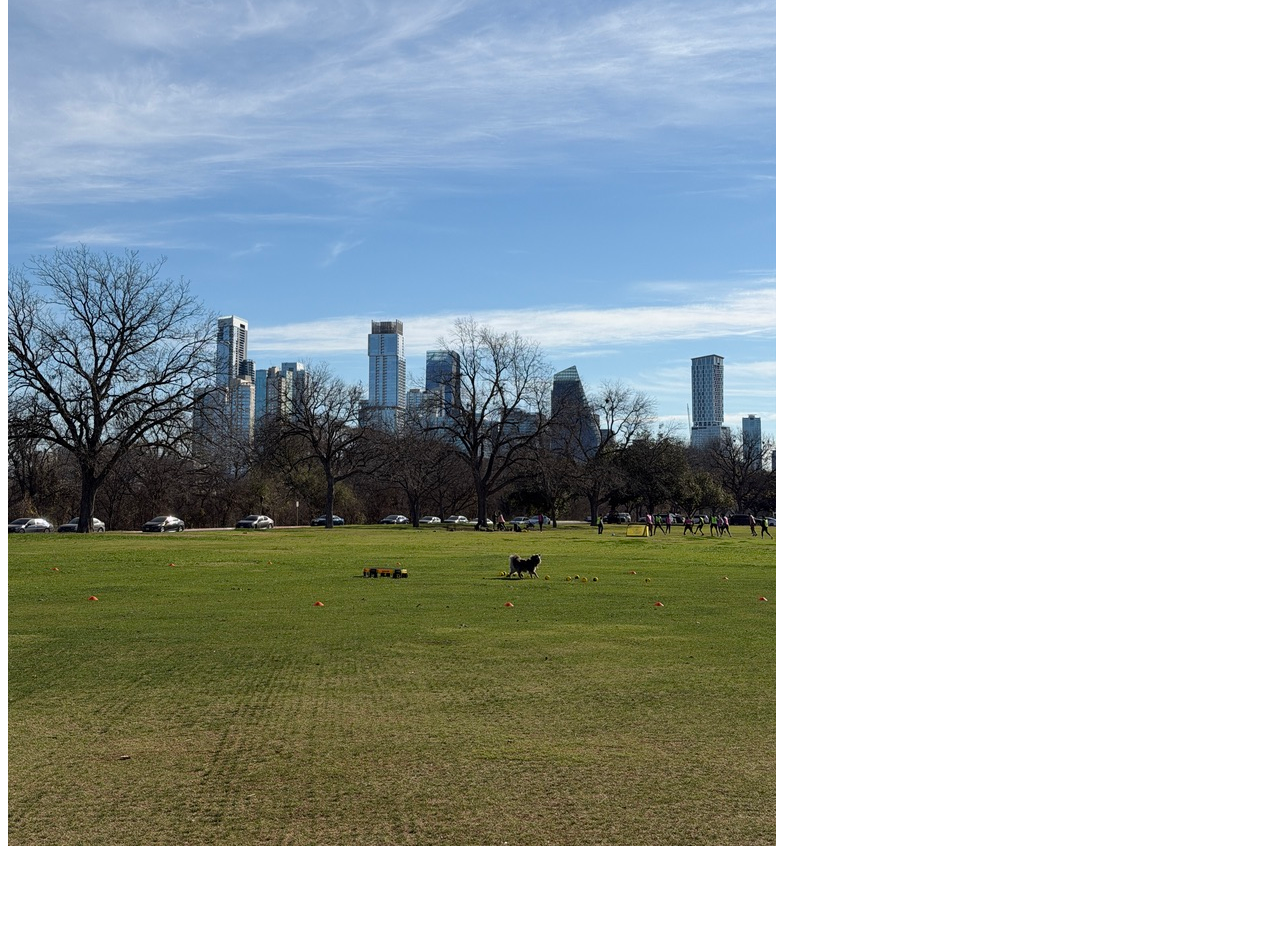
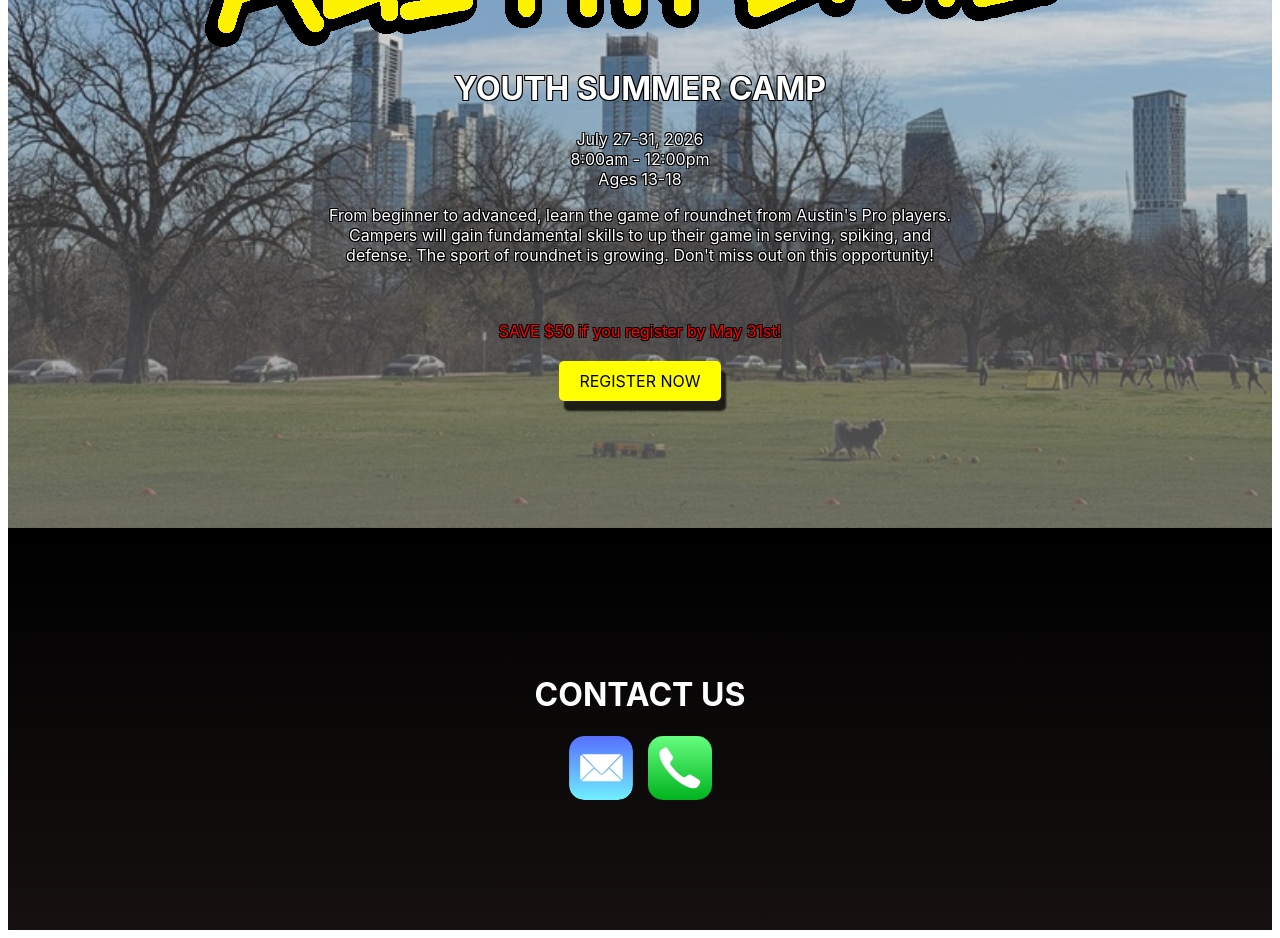
Before and after one commit to leeaforbes/austinbats, an Angular app: page /summer-camp in a window 1280 px wide. Shown: the part 300-1238 px from the top of the page. Before the commit the page ends 1158 px from the top, so only its background shows below. Built offline with nearby package versions, Linux system fonts and the light colour scheme.

Commit message:
summer camp

```diff
--- a/src/app/home/home.html
+++ b/src/app/home/home.html
@@ -68,22 +68,22 @@
     </div>
     <div class="hstack gap center">
         <div>
-            <a class="yellow" href="https://groupme.com/join_group/103318046/zMhwSP4B" title="GroupMe">
+            <a href="https://groupme.com/join_group/103318046/zMhwSP4B" title="GroupMe">
                 <img class="icon" src="../../assets/logo/groupme-logo.jpg" />
             </a>
         </div>
         <div>
-            <a class="yellow" href="https://discord.gg/rFvRKaesen" title="Discord">
+            <a href="https://discord.gg/rFvRKaesen" title="Discord">
                 <img class="icon" src="../../assets/logo/discord-logo.jpg" />
             </a>
         </div>
         <div>
-            <a class="yellow" href="mailto:austinbatsroundnet@gmail.com" title="Email">
+            <a href="mailto:austinbatsroundnet@gmail.com" title="Email">
                 <img class="icon" src="../../assets/logo/apple-email-logo.svg" />
             </a>
         </div>
         <div>
-            <a class="yellow" href="https://www.youtube.com/@ATXBats" title="YouTube">
+            <a href="https://www.youtube.com/@ATXBats" title="YouTube">
                 <img class="icon youtube-icon" src="../../assets/logo/youtube-logo.jpg" />
             </a>
         </div>
--- a/src/app/summer-camp/summer-camp.css
+++ b/src/app/summer-camp/summer-camp.css
@@ -0,0 +1,19 @@
+.top-section {
+    text-shadow:
+        -1px -1px 0 #000,
+        1px -1px 0 #000,
+        -1px 1px 0 #000,
+        1px 1px 0 #000;
+
+    background-image: linear-gradient(rgb(0, 0, 0, 0), rgba(115, 115, 115, 0.75)), url('../../assets/media/zilker-court.jpeg');
+    background-repeat: no-repeat;
+    background-position: 50% 60%;
+    background-size: cover;
+}
+
+.mid-section {
+    background-image: linear-gradient(rgb(0, 0, 0), rgba(22, 16, 16));
+    background-repeat: no-repeat;
+    background-position: center;
+    background-size: cover;
+}
--- a/src/app/summer-camp/summer-camp.html
+++ b/src/app/summer-camp/summer-camp.html
@@ -1,2 +1,53 @@
-<p>summer-camp works!</p>
-<img src="../../assets/media/zilker-court.jpeg" alt="">
+<div class="top-section section">
+    <div class="vstack center">
+        <div class="hstack center">
+            <img style="max-width: 80%;" src="../assets/logo/austin bats text.png" alt="" />
+        </div>
+        <div class="hstack center">
+            <div class="vstack center">
+                <h1>YOUTH SUMMER CAMP</h1>
+                <div>July 27-31, 2026</div>
+                <div>8:00am - 12:00pm</div>
+                <div>Ages 13-18</div>
+            </div>
+        </div>
+        <div class="hstack center">
+            <p style="max-width: 80vmin;">
+                From beginner to advanced, learn the game of roundnet from Austin's Pro players.
+                Campers will gain fundamental skills to up their game in serving, spiking, and defense.
+                The sport of roundnet is growing. Don't miss out on this opportunity!
+            </p>
+        </div>
+
+        <br>
+        <br>
+
+        <div>
+            <div style="color: red;">SAVE $50 if you register by May 31st!</div>
+            <br>
+            <div class="hstack center">
+                <div class="big-yellow-button">REGISTER NOW</div>
+            </div>
+        </div>
+    </div>
+</div>
+
+<div class="mid-section section">
+    <div class="vstack center">
+        <div class="hstack center">
+            <h1>CONTACT US</h1>
+        </div>
+    </div>
+    <div class="hstack gap center">
+        <div>
+            <a href="mailto:austinbatsroundnet@gmail.com" title="Email">
+                <img class="icon" src="../../assets/logo/apple-email-logo.svg" />
+            </a>
+        </div>
+        <div>
+            <a href="tel:713-501-7213" title="Phone">
+                <img class="icon" src="../../assets/logo/iphone-logo.png" />
+            </a>
+        </div>
+    </div>
+</div>
--- a/src/styles.css
+++ b/src/styles.css
@@ -49,6 +49,23 @@ button:hover {
     border-bottom: 2px solid black;
 }
 
+.big-yellow-button {
+    width: fit-content;
+    color: black;
+    text-shadow: none;
+    padding: 10px 20px;
+    border-radius: 5px;
+    background-color: yellow;
+    box-shadow: 5px 10px 2px rgba(0, 0, 0, 0.75);
+    transition: all 0.2s ease-in-out;
+}
+
+.big-yellow-button:hover {
+    box-shadow: 10px 15px 2px rgba(0, 0, 0, 0.75);
+    cursor: pointer;
+    scale: 1.1;
+}
+
 a {
     color: inherit;
 }
@@ -58,6 +75,13 @@ a {
     height: 64px;
     object-fit: contain;
     border-radius: 15px;
+}
+
+.youtube-icon {
+    width: 44px;
+    height: 44px;
+    padding: 10px;
+    background-color: #2d2d2d;
 }
 
 .section {
```
Also changed, not shown: src/assets/logo/iphone-logo.png (added).
